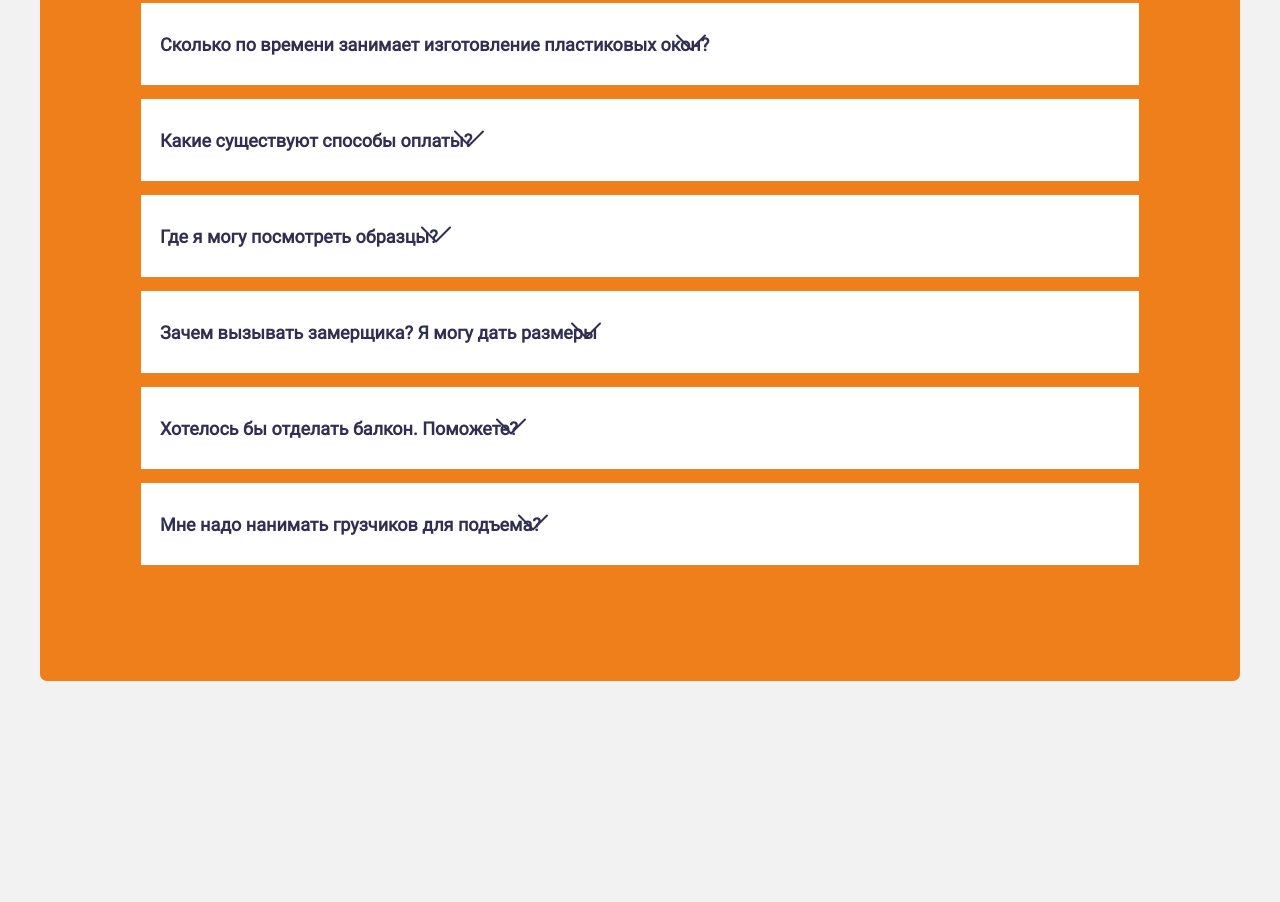
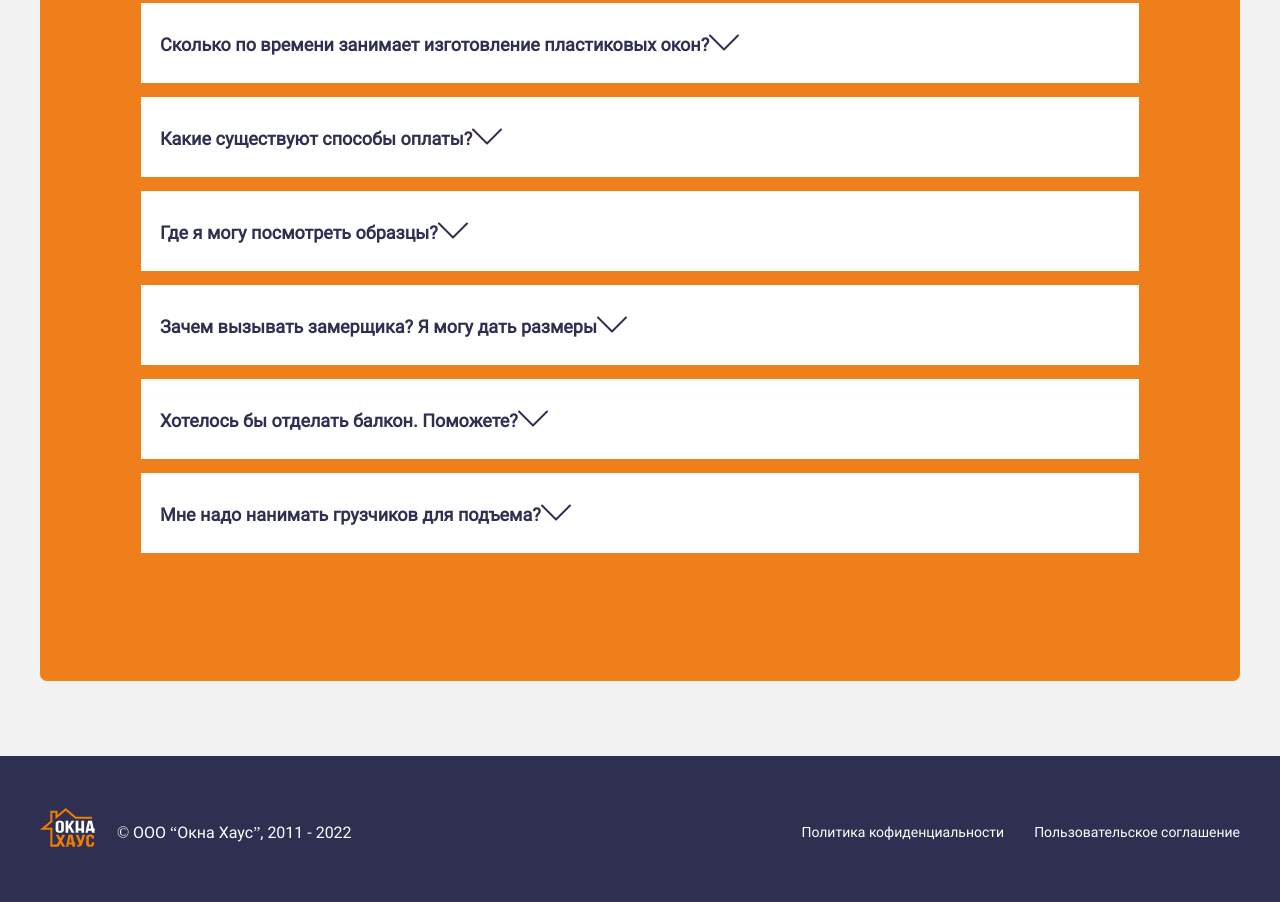
Before and after one commit to Anya122/WindowsHouse, a plain HTML site: page index.html in a window 1280 px wide. Shown: the part 3112-4014 px from the top of the page. Before the commit the page ends 3868 px from the top, so only its background shows below. Drawn offline with Linux system fonts and the light colour scheme.

Commit message:
Выполнено домашнее задание номер 9

```diff
--- /dev/null
+++ b/CSS/footer.css
@@ -0,0 +1,45 @@
+.footer {
+    height: 146px;
+    background-color: #2F2F51;
+    padding-top: 52px;
+    padding-bottom: 55px;
+}
+
+.foot {
+    width: 100%;
+    display: flex;
+    justify-content: space-between;
+}
+
+.logo-block {
+    display: flex;
+}
+
+.logo-block__p {
+    color: #FFFFFF;
+    margin-left: 22px;
+    margin-top: 15px;
+    font-size: 16px;
+    line-height: 20px;
+}
+
+.link-block{
+    display: flex;
+    gap: 30px;
+    margin-top: 17px;
+
+}
+
+.link-f {
+    color: #FFFFFF;
+    text-decoration: none;
+    font-size: 14px;
+}
+
+@media screen and (max-width: 992px) {
+    .foot{
+        max-width: 880px;
+        margin-left: auto;
+        margin-right: auto;
+    }
+  }
--- a/CSS/questions.css
+++ b/CSS/questions.css
@@ -35,9 +35,9 @@
 
 
 
-.question__item__p:hover {
+/* .question__item__p:hover {
     color: #EF7F04;
-}
+} */
 
 .question{
     display: flex;
@@ -55,6 +55,9 @@
 details > summary {
     list-style: none;
     position: relative;
+    display: flex;
+    justify-content: space-between;
+    padding-right: 15px;
 
 }
 
@@ -62,7 +65,42 @@ details > p {
     margin-bottom: 30px;
 }
 
-details summary::before {
+details:hover summary{
+    color: #EF7F04;
+}
+
+details:hover svg path {
+    stroke: #EF7F04;
+}
+details * {
+    transition: all 0.5s ease-in;
+}
+
+details[open] svg {
+    transform: rotate(180deg);
+}
+
+details {
+    transition: height 0.6s ease-in;
+    animation-iteration-count: infinite;
+}
+
+details:not([open]) {
+    height: 80px;
+}
+details[open] {
+    height: 131px;
+}
+
+
+details:hover{
+    background: #FFFFFF;
+    box-shadow: 0px 4px 10px rgba(0, 0, 0, 0.3);
+    border-radius: 3px;
+}
+
+
+/* details summary::before {
     content: url(../images/tick.svg);
     position: absolute;
     margin-left: 94%;
@@ -73,7 +111,7 @@ details[open] summary::before {
     margin-left: 94%;
     transform: rotate(180deg);
 
-}
+} */
 
 
 
@@ -85,7 +123,9 @@ details[open] summary::before {
 @media screen and (max-width: 992px) {
 
     .questions{
-        padding: 40px 40px 63px 40px;;
+        padding: 40px 40px 63px 40px;
+        max-width: 880px;
+        margin-left: auto;
+        margin-right: auto;
     }
-
   }
--- a/index.html
+++ b/index.html
@@ -13,6 +13,7 @@
     <link rel="stylesheet" href="./CSS/firstform.css" />
     <link rel="stylesheet" href="./CSS/portfolio.css">
     <link rel="stylesheet" href="./CSS/questions.css">
+    <link rel="stylesheet" href="./CSS/footer.css">
   </head>
   <body>
     <header class="header">
@@ -273,32 +274,79 @@
         <h2 class="title-q">Вопрос-ответ</h2>
         <div class="question">
           <details class="question__item">
-            <summary class = "question__item__p">Сколько по времени занимает изготовление пластиковых окон?</summary>
-            <p>Нет, команда мастеров все сами аккуратно доставят и внесут.</p>
+            <summary class = "question__item__p">
+              Сколько по времени занимает изготовление пластиковых окон?
+              <svg width="30" height="17" viewBox="0 0 30 17" fill="none" xmlns="http://www.w3.org/2000/svg">
+                <path d="M1 1.5L15 15.5L29 1.5" stroke="#2F2F51" stroke-width="2" stroke-linecap="round" stroke-linejoin="round"/>
+              </svg>
+            </summary>
+            <p>Зависит от заказа, но в среднем неделя.</p>
+
           </details>
           <details class="question__item">
-            <summary class = "question__item__p">Какие существуют способы оплаты?</summary>
-            <p>Нет, команда мастеров все сами аккуратно доставят и внесут.</p>
+            <summary class = "question__item__p">Какие существуют способы оплаты?
+              <svg width="30" height="17" viewBox="0 0 30 17" fill="none" xmlns="http://www.w3.org/2000/svg">
+                <path d="M1 1.5L15 15.5L29 1.5" stroke="#2F2F51" stroke-width="2" stroke-linecap="round" stroke-linejoin="round"/>
+              </svg>
+            </summary>
+            <p>В большинстве случаев используется безналичная оплата.</p>
           </details>
           <details class="question__item">
-            <summary class = "question__item__p">Где я могу посмотреть образцы?</summary>
-            <p>Нет, команда мастеров все сами аккуратно доставят и внесут.</p>
+            <summary class = "question__item__p">Где я могу посмотреть образцы?
+              <svg width="30" height="17" viewBox="0 0 30 17" fill="none" xmlns="http://www.w3.org/2000/svg">
+                <path d="M1 1.5L15 15.5L29 1.5" stroke="#2F2F51" stroke-width="2" stroke-linecap="round" stroke-linejoin="round"/>
+              </svg>
+            </summary>
+            <p>На нашем сайте в отедельном разделе.</p>
           </details>
           <details class="question__item">
-            <summary class = "question__item__p">Зачем вызывать замерщика? Я могу дать размеры</summary>
-            <p>Нет, команда мастеров все сами аккуратно доставят и внесут.</p>
+            <summary class = "question__item__p">Зачем вызывать замерщика? Я могу дать размеры
+              <svg width="30" height="17" viewBox="0 0 30 17" fill="none" xmlns="http://www.w3.org/2000/svg">
+                <path d="M1 1.5L15 15.5L29 1.5" stroke="#2F2F51" stroke-width="2" stroke-linecap="round" stroke-linejoin="round"/>
+              </svg>
+            </summary>
+            <p>Это необходимо для корректной установки.</p>
           </details>
           <details class="question__item">
-            <summary class = "question__item__p">Хотелось бы отделать балкон. Поможете?</summary>
-            <p>Нет, команда мастеров все сами аккуратно доставят и внесут.</p>
+            <summary class = "question__item__p">Хотелось бы отделать балкон. Поможете?
+              <svg width="30" height="17" viewBox="0 0 30 17" fill="none" xmlns="http://www.w3.org/2000/svg">
+                <path d="M1 1.5L15 15.5L29 1.5" stroke="#2F2F51" stroke-width="2" stroke-linecap="round" stroke-linejoin="round"/>
+              </svg>
+            </summary>
+            <p>Конечно, наша компания занимается этим, свяжитесь с нами и отправьте заявку.</p>
           </details>
           <details class="question__item">
-            <summary class = "question__item__p">Мне надо нанимать грузчиков для подъема?</summary>
+            <summary class = "question__item__p">Мне надо нанимать грузчиков для подъема?
+              <svg width="30" height="17" viewBox="0 0 30 17" fill="none" xmlns="http://www.w3.org/2000/svg">
+                <path d="M1 1.5L15 15.5L29 1.5" stroke="#2F2F51" stroke-width="2" stroke-linecap="round" stroke-linejoin="round"/>
+              </svg>
+            </summary>
             <p >Нет, команда мастеров все сами аккуратно доставят и внесут.</p>
           </details>
         </div>
       </section>
     </div>
 
+
+    <footer class="footer">
+      <div class="container">
+        <div class="foot">
+          <div class="logo-block">
+            <img src="./images/logo-f.svg" alt="" class="logo-f">
+            <p class="logo-block__p">© ООО “Окна Хаус”, 2011 - 2022</p>
+
+          </div>
+          <div class="link-block">
+            <a href="" class="link-f">Политика кофиденциальности</a>
+            <a href="" class="link-f">Пользовательское соглашение</a>
+          </div>
+
+        </div>
+
+
+      </div>
+
+    </footer>
+
   </body>
 </html>
```
Also changed, not shown: images/logo-f.svg (added).
